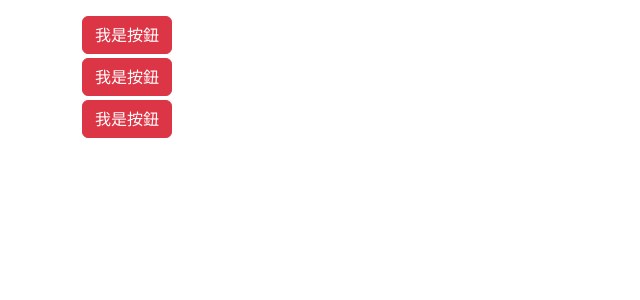
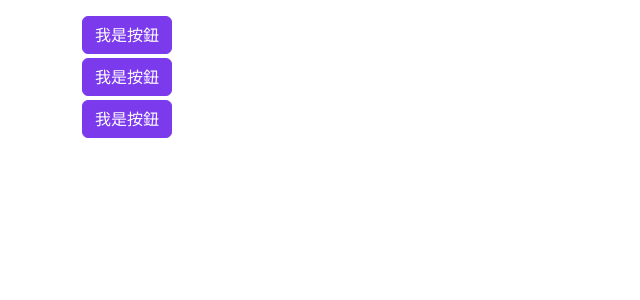
Before and after one commit to idben/EEIT023_20260806, a Vue app in the folder btn01/: page / in a window 1280 px wide. Shown: the top 300 px of the page, without its empty margins (0-640 px from the left). Built offline with nearby package versions, Linux system fonts and the light colour scheme.

Commit message:
客製化bootstrap按鈕顏色

```diff
--- a/btn01/src/components/MyButton1.vue
+++ b/btn01/src/components/MyButton1.vue
@@ -1,7 +1,22 @@
 <script setup></script>
 
 <template>
-    <div class="btn btn-danger mb-1">我是按鈕</div>
+    <button class="btn btn-danger mb-1 btn-color1">我是按鈕</button>
 </template>
 
-<style scoped></style>
+<style scoped>
+.btn-color1{
+  --bs-btn-color: #fff;
+  --bs-btn-bg: #7c3aed;
+  --bs-btn-border-color: #7c3aed;
+  --bs-btn-hover-color: #fff;
+  --bs-btn-hover-bg: #510fba;
+  --bs-btn-hover-border-color: #6d28d9;
+  --bs-btn-active-color: #fff;
+  --bs-btn-active-bg: #5b21b6;
+  --bs-btn-active-border-color: #5b21b6;
+  --bs-btn-disabled-color: #fff;
+  --bs-btn-disabled-bg: #c4b5fd;
+  --bs-btn-disabled-border-color: #c4b5fd;
+}
+</style>
```
